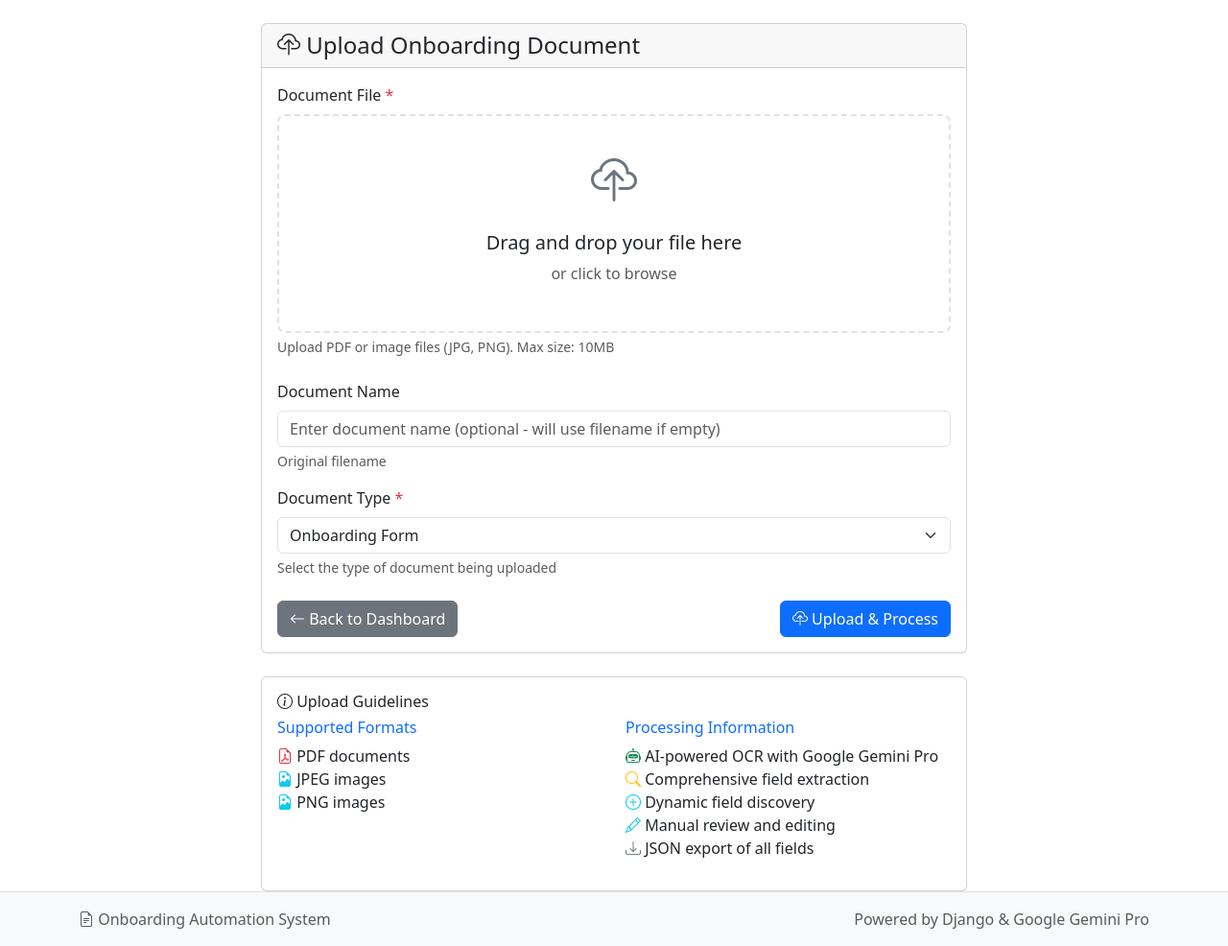
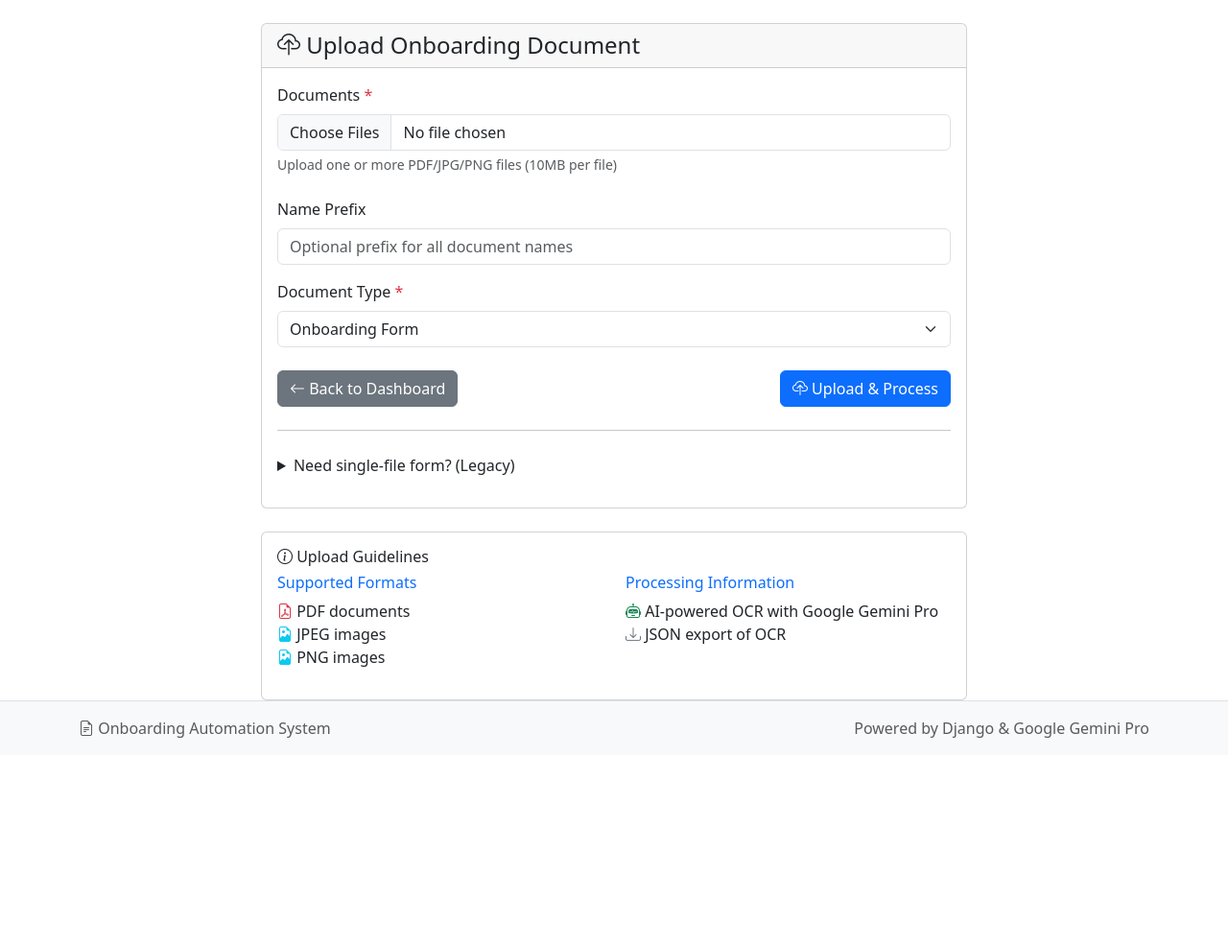
Before and after one commit to AbhinavTiwariShorthillsAI/onboarding-automation, a Django app: page /upload/ in a window 1280 px wide. Shown: the part 56-1042 px from the top of the page at 96% size. After the commit the page ends 825 px from the top, so only its background shows below. Run offline with Django 4.2, Linux system fonts and the light colour scheme; parts of the project's set-up code (start-up, migrations or seed data) failed here and were passed over.

Commit message:
feat(upload): support multiple document uploads with separate records and processing

```diff
--- a/core/forms.py
+++ b/core/forms.py
@@ -272,3 +272,53 @@ class ExtractedFieldsForm(forms.ModelForm):
 
             raise forms.ValidationError('Invalid date format. Use DD/MM/YYYY or YYYY/MM/DD.')
         return dob
+
+
+class MultipleFileInput(forms.ClearableFileInput):
+    allow_multiple_selected = True
+
+
+class MultiDocumentUploadForm(forms.Form):
+    """Plain form to upload one or more files with shared metadata."""
+    files = forms.FileField(
+        widget=MultipleFileInput(attrs={
+            'class': 'form-control',
+            'accept': '.pdf,.jpg,.jpeg,.png'
+        }),
+        help_text='Upload one or more PDF/JPG/PNG files (10MB per file limit)'
+    )
+    document_type = forms.ChoiceField(
+        choices=UploadedDocument.DOCUMENT_TYPES,
+        widget=forms.Select(attrs={'class': 'form-select'}),
+        help_text='Select the type for all selected files'
+    )
+    name_prefix = forms.CharField(
+        required=False,
+        widget=forms.TextInput(attrs={
+            'class': 'form-control',
+            'placeholder': 'Optional prefix for document names'
+        })
+    )
+
+    ALLOWED_EXTENSIONS = {'pdf', 'jpg', 'jpeg', 'png'}
+    MAX_SIZE_BYTES = 10 * 1024 * 1024
+
+    def clean(self):
+        cleaned = super().clean()
+        files = self.files.getlist('files') if self.files else []
+        if not files:
+            raise forms.ValidationError('Please select at least one file to upload.')
+
+        # Validate each file
+        errors = []
+        for f in files:
+            # Size
+            if f.size > self.MAX_SIZE_BYTES:
+                errors.append(f'{f.name}: exceeds 10MB limit')
+            # Extension
+            ext = f.name.rsplit('.', 1)[-1].lower() if '.' in f.name else ''
+            if ext not in self.ALLOWED_EXTENSIONS:
+                errors.append(f'{f.name}: unsupported type "{ext}"')
+        if errors:
+            raise forms.ValidationError(errors)
+        return cleaned
--- a/core/templates/core/upload_form.html
+++ b/core/templates/core/upload_form.html
@@ -16,66 +16,29 @@
                 <form method="post" enctype="multipart/form-data" id="uploadForm">
                     {% csrf_token %}
 
-                    <!-- File Upload Area -->
+                    <!-- Multi File Upload Area -->
                     <div class="mb-4">
-                        <label for="{{ form.file.id_for_label }}" class="form-label">
-                            Document File <span class="text-danger">*</span>
+                        <label for="id_files" class="form-label">
+                            Documents <span class="text-danger">*</span>
                         </label>
-                        <div class="file-upload-area" id="fileUploadArea">
-                            {{ form.file }}
-                            <div class="upload-content">
-                                <i class="bi bi-cloud-upload" style="font-size: 3rem; color: #6c757d;"></i>
-                                <h5 class="mt-3 mb-2">Drag and drop your file here</h5>
-                                <p class="text-muted mb-3">or click to browse</p>
-                                <div class="file-info text-muted"></div>
-                            </div>
-                        </div>
-                        {% if form.file.help_text %}
-                            <div class="form-text">{{ form.file.help_text }}</div>
-                        {% endif %}
-                        {% if form.file.errors %}
-                            <div class="text-danger">
-                                {% for error in form.file.errors %}
-                                    <small>{{ error }}</small>
-                                {% endfor %}
-                            </div>
-                        {% endif %}
+                        <input type="file" name="files" id="id_files" class="form-control" accept=".pdf,.jpg,.jpeg,.png" multiple>
+                        <div class="form-text">Upload one or more PDF/JPG/PNG files (10MB per file)</div>
+                        <div class="mt-2" id="multiFileList"></div>
                     </div>
 
-                    <!-- Document Name -->
+                    <!-- Optional name prefix and document type shared for all files -->
                     <div class="mb-3">
-                        <label for="{{ form.name.id_for_label }}" class="form-label">
-                            Document Name
-                        </label>
-                        {{ form.name }}
-                        {% if form.name.help_text %}
-                            <div class="form-text">{{ form.name.help_text }}</div>
-                        {% endif %}
-                        {% if form.name.errors %}
-                            <div class="text-danger">
-                                {% for error in form.name.errors %}
-                                    <small>{{ error }}</small>
-                                {% endfor %}
-                            </div>
-                        {% endif %}
+                        <label for="id_name_prefix" class="form-label">Name Prefix</label>
+                        <input type="text" name="name_prefix" id="id_name_prefix" class="form-control" placeholder="Optional prefix for all document names">
                     </div>
 
-                    <!-- Document Type -->
                     <div class="mb-4">
-                        <label for="{{ form.document_type.id_for_label }}" class="form-label">
-                            Document Type <span class="text-danger">*</span>
-                        </label>
-                        {{ form.document_type }}
-                        {% if form.document_type.help_text %}
-                            <div class="form-text">{{ form.document_type.help_text }}</div>
-                        {% endif %}
-                        {% if form.document_type.errors %}
-                            <div class="text-danger">
-                                {% for error in form.document_type.errors %}
-                                    <small>{{ error }}</small>
-                                {% endfor %}
-                            </div>
-                        {% endif %}
+                        <label for="id_document_type_multi" class="form-label">Document Type <span class="text-danger">*</span></label>
+                        <select name="document_type" id="id_document_type_multi" class="form-select">
+                            {% for value, label in form.fields.document_type.choices %}
+                                <option value="{{ value }}">{{ label }}</option>
+                            {% endfor %}
+                        </select>
                     </div>
 
                     <!-- Submit Buttons -->
@@ -96,6 +59,28 @@
                         </button>
                     </div>
                 </form>
+
+                <hr class="my-4">
+
+                <details>
+                    <summary class="mb-3">Need single-file form? (Legacy)</summary>
+                    <form method="post" enctype="multipart/form-data" id="singleUploadForm">
+                        {% csrf_token %}
+                        <div class="mb-4">
+                            <label for="{{ form.file.id_for_label }}" class="form-label">Document File</label>
+                            {{ form.file }}
+                        </div>
+                        <div class="mb-3">
+                            <label for="{{ form.name.id_for_label }}" class="form-label">Document Name</label>
+                            {{ form.name }}
+                        </div>
+                        <div class="mb-4">
+                            <label for="{{ form.document_type.id_for_label }}" class="form-label">Document Type</label>
+                            {{ form.document_type }}
+                        </div>
+                        <button type="submit" class="btn btn-outline-primary">Upload Single File</button>
+                    </form>
+                </details>
             </div>
         </div>
 
@@ -119,17 +104,9 @@
                         <h6 class="text-primary">Processing Information</h6>
                         <ul class="list-unstyled">
                             <li><i class="bi bi-robot text-success"></i> AI-powered OCR with Google Gemini Pro</li>
-                            <li><i class="bi bi-search text-warning"></i> Comprehensive field extraction</li>
-                            <li><i class="bi bi-plus-circle text-info"></i> Dynamic field discovery</li>
-                            <li><i class="bi bi-pencil text-info"></i> Manual review and editing</li>
-                            <li><i class="bi bi-download text-secondary"></i> JSON export of all fields</li>
+                            <li><i class="bi bi-download text-secondary"></i> JSON export of OCR</li>
                         </ul>
                     </div>
-                </div>
-
-                <div class="alert alert-info mt-3" role="alert">
-                    <i class="bi bi-lightbulb"></i>
-                    <strong>Tip:</strong> Our AI-powered system can extract ALL fields from your documents, not just predefined ones. For best results, ensure documents are clear, well-lit, and text is properly oriented.
                 </div>
             </div>
         </div>
@@ -139,41 +116,10 @@
 
 {% block extra_css %}
 <style>
-    .file-upload-area {
-        position: relative;
-        cursor: pointer;
-    }
-
-    .file-upload-area input[type="file"] {
-        position: absolute;
-        top: 0;
-        left: 0;
-        width: 100%;
-        height: 100%;
-        opacity: 0;
-        cursor: pointer;
-    }
-
-    .upload-content {
-        pointer-events: none;
-    }
-
-    .file-upload-area.dragover {
-        border-color: #007bff !important;
-        background-color: #f8f9fa !important;
-    }
-
-    .uploading-text {
-        display: none;
-    }
-
-    .form-uploading .upload-text {
-        display: none;
-    }
-
-    .form-uploading .uploading-text {
-        display: inline;
-    }
+    #multiFileList small { display: block; }
+    .uploading-text { display: none; }
+    .form-uploading .upload-text { display: none; }
+    .form-uploading .uploading-text { display: inline; }
 </style>
 {% endblock %}
 
@@ -182,94 +128,36 @@
 document.addEventListener('DOMContentLoaded', function() {
     const form = document.getElementById('uploadForm');
     const submitBtn = document.getElementById('submitBtn');
-    const fileInput = document.querySelector('input[type="file"]');
-    const fileUploadArea = document.getElementById('fileUploadArea');
-    const nameInput = document.querySelector('input[name="name"]');
+    const filesInput = document.getElementById('id_files');
+    const multiFileList = document.getElementById('multiFileList');
 
-    // File upload handling
-    fileInput.addEventListener('change', function() {
-        if (this.files.length > 0) {
-            const fileName = this.files[0].name;
-            const fileInfo = fileUploadArea.querySelector('.file-info');
-            fileInfo.innerHTML = `<i class="bi bi-file-earmark-text text-success"></i> Selected: <strong>${fileName}</strong>`;
-
-            // Auto-fill name if empty
-            if (!nameInput.value) {
-                const nameWithoutExt = fileName.replace(/\.[^/.]+$/, "");
-                nameInput.value = nameWithoutExt;
-            }
-
-            // Update upload area appearance
-            fileUploadArea.style.borderColor = '#28a745';
-            fileUploadArea.style.backgroundColor = '#f8fff8';
+    filesInput.addEventListener('change', function() {
+        multiFileList.innerHTML = '';
+        const files = Array.from(this.files || []);
+        if (files.length) {
+            files.forEach(f => {
+                const item = document.createElement('small');
+                item.className = 'text-muted';
+                item.textContent = `${f.name} (${(f.size/1024/1024).toFixed(2)} MB)`;
+                multiFileList.appendChild(item);
+            });
         }
     });
 
-    // Form submission handling
     form.addEventListener('submit', function(e) {
-        if (!fileInput.files.length) {
+        if (!filesInput.files.length) {
             e.preventDefault();
-            alert('Please select a file to upload.');
+            alert('Please select at least one file.');
             return;
         }
-
-        // Show uploading state
         form.classList.add('form-uploading');
         submitBtn.disabled = true;
-
-        // Show progress (you can enhance this with actual progress tracking)
         setTimeout(function() {
             if (form.classList.contains('form-uploading')) {
                 const uploadingText = submitBtn.querySelector('.uploading-text');
                 uploadingText.innerHTML = '<span class="spinner-border spinner-border-sm me-2"></span>Processing...';
             }
-        }, 2000);
-    });
-
-    // File size validation
-    fileInput.addEventListener('change', function() {
-        const file = this.files[0];
-        if (file) {
-            const maxSize = 10 * 1024 * 1024; // 10MB
-            if (file.size > maxSize) {
-                alert('File size exceeds 10MB limit. Please choose a smaller file.');
-                this.value = '';
-                const fileInfo = fileUploadArea.querySelector('.file-info');
-                fileInfo.textContent = '';
-                fileUploadArea.style.borderColor = '#dee2e6';
-                fileUploadArea.style.backgroundColor = 'transparent';
-            }
-        }
-    });
-
-    // Advanced drag and drop styling
-    let dragCounter = 0;
-
-    fileUploadArea.addEventListener('dragenter', function(e) {
-        e.preventDefault();
-        dragCounter++;
-        this.classList.add('dragover');
-    });
-
-    fileUploadArea.addEventListener('dragleave', function(e) {
-        e.preventDefault();
-        dragCounter--;
-        if (dragCounter === 0) {
-            this.classList.remove('dragover');
-        }
-    });
-
-    fileUploadArea.addEventListener('drop', function(e) {
-        e.preventDefault();
-        dragCounter = 0;
-        this.classList.remove('dragover');
-
-        const files = e.dataTransfer.files;
-        if (files.length > 0) {
-            fileInput.files = files;
-            const event = new Event('change', { bubbles: true });
-            fileInput.dispatchEvent(event);
-        }
+        }, 1500);
     });
 });
 </script>
--- a/core/views.py
+++ b/core/views.py
@@ -16,6 +16,7 @@ import re
 
 from .models import UploadedDocument, ExtractedFields, ProcessingLog
 from .forms import DocumentUploadForm, ExtractedFieldsForm
+from .forms import MultiDocumentUploadForm
 from .ocr_utils import extract_text_from_file, detect_file_type
 from .parser_utils import FieldExtractor
 
@@ -48,24 +49,69 @@ def upload_document(request):
     Handle document upload and initiate processing
     """
     if request.method == 'POST':
+        # If multiple files are posted, prefer the multi form path
+        if request.FILES.getlist('files'):
+            multi_form = MultiDocumentUploadForm(request.POST, request.FILES)
+            if multi_form.is_valid():
+                created_docs = []
+                files = request.FILES.getlist('files')
+                doc_type = multi_form.cleaned_data['document_type']
+                name_prefix = multi_form.cleaned_data.get('name_prefix') or ''
+                for f in files:
+                    try:
+                        document = UploadedDocument(
+                            document_type=doc_type,
+                            file=f,
+                        )
+                        # Determine name
+                        base_name = f.name.rsplit('.', 1)[0]
+                        document.name = f"{name_prefix}{base_name}" if name_prefix else base_name
+                        document.file_size = f.size
+                        # Delay mime_type detection until file is saved to disk
+                        document.save()
+                        document.mime_type = detect_file_type(document.file.path)
+                        document.save(update_fields=['mime_type'])
+
+                        ProcessingLog.objects.create(
+                            document=document,
+                            level='info',
+                            message=f'Document uploaded successfully: {document.name}',
+                            step='upload'
+                        )
+                        created_docs.append(document)
+                    except Exception as e:
+                        logger.error(f"Error saving uploaded file {f.name}: {e}")
+                        messages.error(request, f"Failed to save {f.name}: {e}")
+
+                # Process each created document
+                for d in created_docs:
+                    try:
+                        process_document(d.id)
+                    except Exception as e:
+                        logger.error(f"Error processing document {d.id}: {e}")
+                        messages.warning(request, f'Uploaded {d.name} but processing failed. You can retry later.')
+
+                if len(created_docs) == 1:
+                    messages.success(request, f'Uploaded and queued 1 document.')
+                    return redirect('document_detail', document_id=created_docs[0].id)
+                elif len(created_docs) > 1:
+                    messages.success(request, f'Uploaded and queued {len(created_docs)} documents.')
+                    return redirect('document_list')
+
+        # Fallback to single-file form
         form = DocumentUploadForm(request.POST, request.FILES)
         if form.is_valid():
             try:
-                # Save the document
                 document = form.save(commit=False)
-
-                # Set additional metadata
                 if document.file:
                     document.file_size = document.file.size
-                    document.mime_type = detect_file_type(document.file.path)
-
-                # Auto-generate name if not provided
+                document.save()
+                document.mime_type = detect_file_type(document.file.path)
+                # Auto name
                 if not document.name:
                     document.name = document.file.name.rsplit('.', 1)[0]
-
                 document.save()
 
-                # Log the upload
                 ProcessingLog.objects.create(
                     document=document,
                     level='info',
@@ -74,24 +120,21 @@ def upload_document(request):
                 )
 
                 messages.success(request, f'Document "{document.name}" uploaded successfully!')
-
-                # Start processing in the background (for now, process immediately)
                 try:
                     process_document(document.id)
                     return redirect('document_detail', document_id=document.id)
                 except Exception as e:
                     logger.error(f"Error processing document {document.id}: {e}")
-                    messages.warning(request,
-                        'Document uploaded but processing failed. You can retry processing from the document page.')
+                    messages.warning(request, 'Document uploaded but processing failed. You can retry later.')
                     return redirect('document_detail', document_id=document.id)
-
             except Exception as e:
                 logger.error(f"Error uploading document: {e}")
                 messages.error(request, f'Error uploading document: {str(e)}')
     else:
         form = DocumentUploadForm()
+        multi_form = MultiDocumentUploadForm()
 
-    return render(request, 'core/upload_form.html', {'form': form})
+    return render(request, 'core/upload_form.html', {'form': form, 'multi_form': multi_form})
 
 
 def document_list(request):
```
